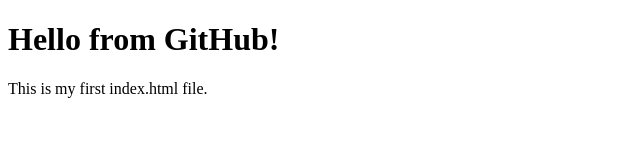
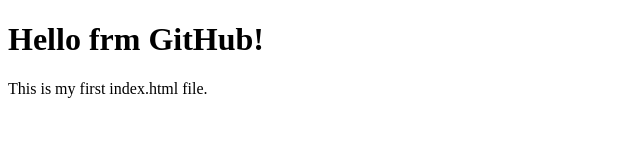
Before and after one commit to Ankita-Bhowmick/ci-cd-1, a plain HTML site: page index.html in a window 1280 px wide. Shown: the whole page, without its empty margins (0-640 px from the left). Drawn offline with Linux system fonts and the light colour scheme.

Commit message:
Update index.html

```diff
--- a/index.html
+++ b/index.html
@@ -4,7 +4,7 @@
     <title>My CI/CD Demo</title>
 </head>
 <body>
-    <h1>Hello from GitHub!</h1>
+    <h1>Hello frm GitHub!</h1>
     <p>This is my first index.html file.</p>
 </body>
 </html>
```
